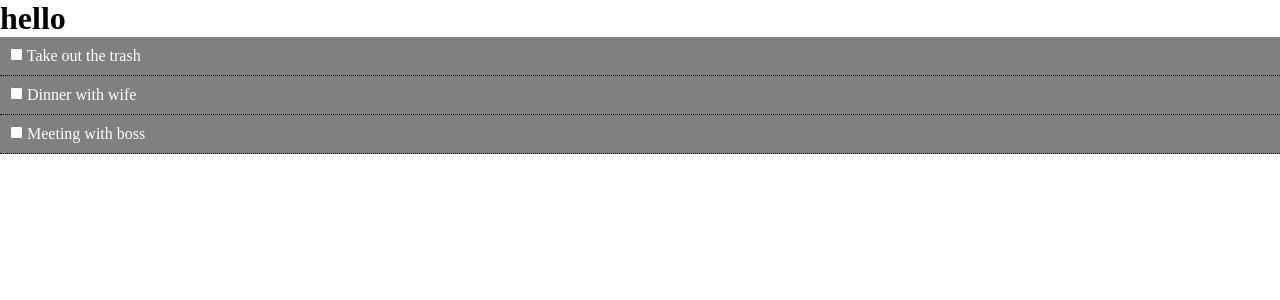
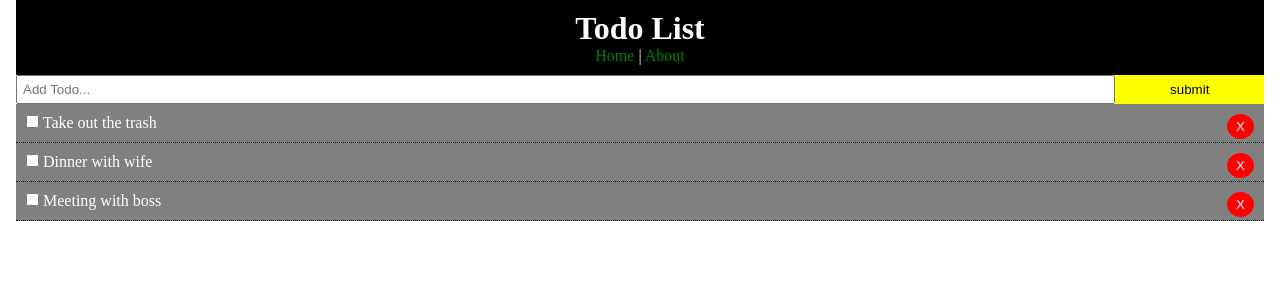
Before and after one commit to amberlovescats14/react-todoList, a React (Create React App) app in the folder todolist/: page / in a window 1280 px wide. Shown: the top 300 px of the page. Built offline with nearby package versions, Linux system fonts and the light colour scheme.

Commit message:
react router dom

```diff
--- a/todolist/src/App.css
+++ b/todolist/src/App.css
@@ -1,3 +1,16 @@
 body {
   color: black;
 }
+.container {
+  padding: 0 1rem
+}
+.btn {
+  display: inline-block;
+  border: none;
+  background: yellow;
+  padding: 7px 20px;
+  cursor: pointer;
+}
+.btn:hover {
+  background: yellowgreen
+}
--- a/todolist/src/App.js
+++ b/todolist/src/App.js
@@ -1,6 +1,12 @@
 import React , { Component } from 'react';
+import {BrowserRouter as Router, Route} from 'react-router-dom'
 import './App.css';
+import About from './components/pages/About'
 import Todos from './components/Todos';
+import Header from './components/layout/Header'
+import Addtodo from './components/Addtodo'
+import uuid from 'uuid'
+
 
 
 
@@ -8,24 +14,24 @@ class App extends Component {
   state = {
     todos: [
       {
-        id: 1,
+        id: uuid.v4(),
         title: "Take out the trash",
         completed: false,
       },
       {
-        id: 2,
+        id: uuid.v4(),
         title: "Dinner with wife",
         completed: false,
       },
       {
-        id: 3,
+        id: uuid.v4(),
         title: "Meeting with boss",
         completed: false,
       }
     ]
 
   }
-
+// toggle between complete
   markComplete = (id) => {
     this.setState({ todos: this.state.todos.map(todo => {
       if(todo.id === id){
@@ -35,13 +41,37 @@ class App extends Component {
     })  });
   }
 
+// Delete Todo
+delTodo = (id) => {
+  this.setState({ todos: [...this.state.todos.filter(todo => todo.id !== id)]  });
+}
+// add todo
+addTodo = (title) => {
+  const newTodo = {
+    id: uuid.v4(),
+    title,
+    completed: false
+  }
+  this.setState({ todos: [...this.state.todos, newTodo]  });
+}
 
   render(){
   return (
-    <div className="App">
-    <h1>hello</h1>
-    <Todos todos={this.state.todos} markComplete={this.markComplete}/>
+    <Router>
+   <div className="App">
+    <div className="container">
+    <Header/>
+    <Route exact path="/" render={props => (
+      <React.Fragment>
+         <Addtodo addTodo={this.addTodo}/>
+          <Todos todos={this.state.todos} markComplete={this.markComplete} delTodo={this.delTodo}/>
+      </React.Fragment>
+    )}/>
+    <Route path="/about" component={About}/>
+
     </div>
+    </div>
+    </Router>
   );
   }
 }
--- /dev/null
+++ b/todolist/src/components/Addtodo.js
@@ -0,0 +1,37 @@
+import React, { Component } from 'react'
+
+export class Addtodo extends Component {
+  state = {
+    title: ""
+  }
+  onChange = (e) => {
+    this.setState({ [e.target.name]: e.target.value  });
+  }
+  onSubmit = (e) => {
+    e.preventDefault();
+    this.props.addTodo(this.state.title);
+    this.setState({ title: "" });
+  }
+  render() {
+    return (
+      <form style={{display: 'flex'}} onSubmit={this.onSubmit}>
+        <input
+        style={{flex: '10', padding: '5px'}}
+        type="text"
+        name="title"
+        placeholder="Add Todo..."
+        value = {this.state.title}
+        onChange={this.onChange}
+        />
+        <input
+        type="submit"
+        value="submit"
+        className="btn"
+        style={{flex: '1'}}
+        />
+      </form>
+    )
+  }
+}
+
+export default Addtodo
--- a/todolist/src/components/Todoitem.js
+++ b/todolist/src/components/Todoitem.js
@@ -1,6 +1,7 @@
 import React, { Component } from 'react'
 import PropTypes from 'prop-types'
 import Todos from './Todos';
+import { red } from 'ansi-colors';
 
 
 export class Todoitem extends Component {
@@ -20,7 +21,9 @@ export class Todoitem extends Component {
       <div style={this.getStyle()}>
         <p>
           <input type="checkBox" onChange={this.props.markComplete.bind(this, id)}/> {' '}
-        {title}</p>
+        {title}
+        <button style={btnStyle} onClick={this.props.delTodo.bind(this, id)}>X</button>
+        </p>
       </div>
     )
   }
@@ -30,9 +33,15 @@ export class Todoitem extends Component {
 Todoitem.propTypes = {
   todos: PropTypes.object.isRequired,
 }
+const btnStyle = {
+  background: 'red',
+  color: 'white',
+  border: 'none',
+  padding: '5px 9px',
+  borderRadius: '50%',
+  cursor: 'pointer',
+  float: 'right'
+}
 
-// const itemStyle = {
-//   backgroundColor: 'red'
-// }
 
 export default Todoitem
--- a/todolist/src/components/Todos.js
+++ b/todolist/src/components/Todos.js
@@ -6,7 +6,7 @@ export default class Todos extends Component {
 
   render() {
     return this.props.todos.map((todo)=> (
-      <Todoitem key={todo.id} todo={todo} markComplete={this.props.markComplete}/>
+      <Todoitem key={todo.id} todo={todo} markComplete={this.props.markComplete} delTodo={this.props.delTodo}/>
     ))
   }
 };
--- /dev/null
+++ b/todolist/src/components/layout/Header.js
@@ -0,0 +1,21 @@
+import React from 'react'
+import { Link } from 'react-router-dom'
+
+export default function Header() {
+  return (
+    <header style={headerStyle}>
+      <h1>Todo List</h1>
+      <Link style={linkStyle}to="/">Home</Link> | <Link style={linkStyle} to="/about">About</Link>
+    </header>
+  )
+}
+const headerStyle = {
+  background: 'black',
+  color: 'white',
+  textAlign: 'center',
+  padding: '10px'
+}
+const linkStyle = {
+  color: "green",
+  textDecoration: 'none'
+}
--- /dev/null
+++ b/todolist/src/components/pages/About.js
@@ -0,0 +1,10 @@
+import React from 'react'
+
+export default function About() {
+  return (
+    <React.Fragment>
+      <h1>About</h1>
+      <p>This is the todo list app. It is a good template for me!</p>
+    </React.Fragment>
+  )
+}
```
Also changed, not shown: 1 other file (tests, documents, lock files or other folders).
